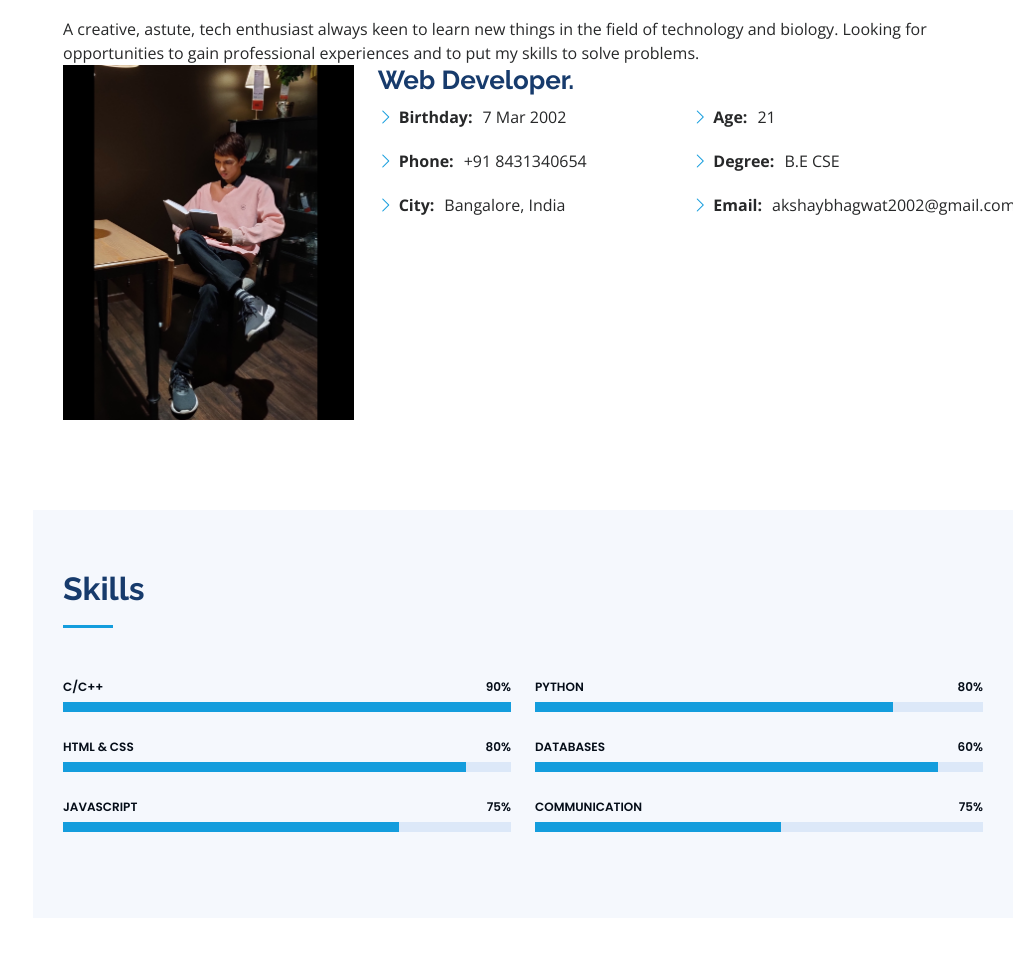
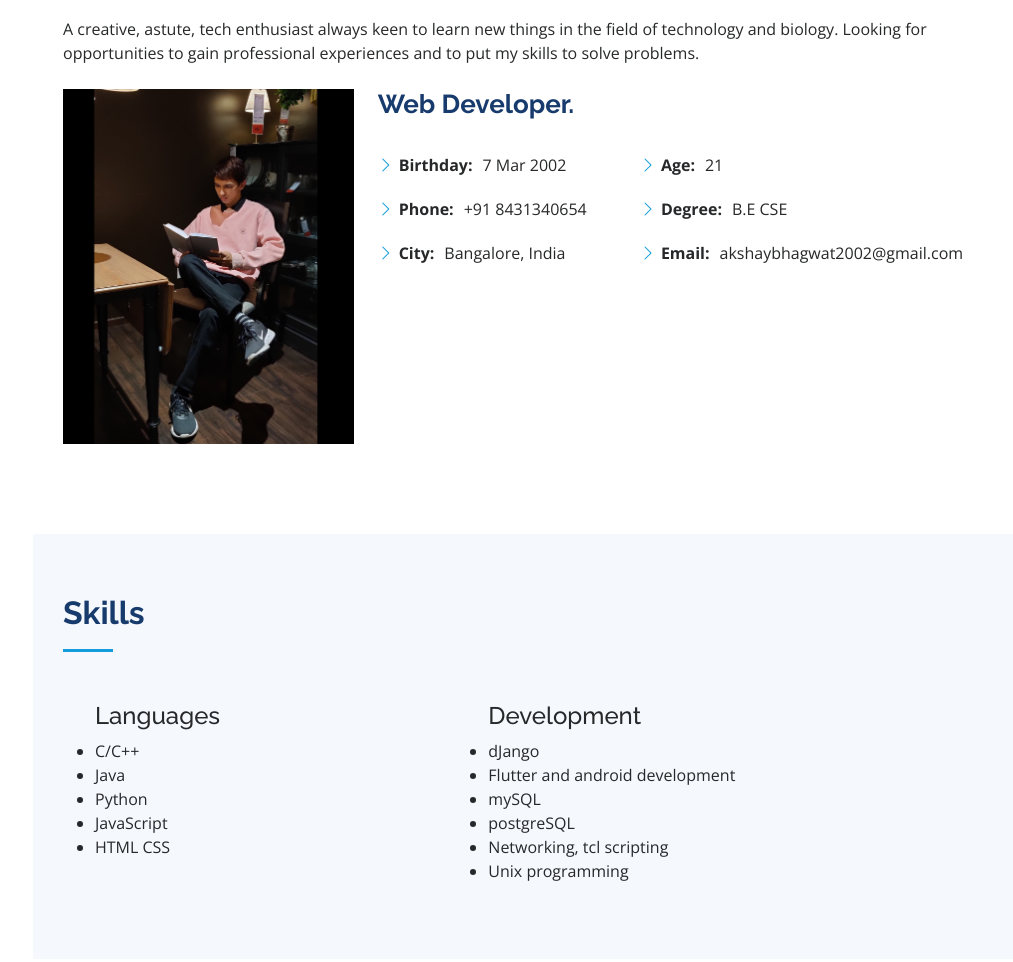
Before and after one commit to Akshay-Bhagwat/portfolio, a plain HTML site: page index.html in a window 1280 px wide. Shown: the part 921-1883 px from the top of the page, without its empty margins (267-1280 px from the left). Drawn offline with nearby package versions, Linux system fonts and the light colour scheme.

Commit message:
Update index.html

```diff
--- a/index.html
+++ b/index.html
@@ -5,7 +5,7 @@
   <meta charset="utf-8">
   <meta content="width=device-width, initial-scale=1.0" name="viewport">
 
-  <title>iPortfolio Bootstrap Template - Index</title>
+  <title>Akshay Bhagwat</title>
   <meta content="" name="description">
   <meta content="" name="keywords">
 
@@ -86,16 +86,16 @@
         <div class="section-title">
           <h2>About</h2>
           <p>A creative, astute, tech enthusiast always keen to learn new things in the field of technology and biology.
-            Looking for opportunities to gain professional experiences and to put my skills to solve problems.</p>
+            Looking for opportunities to gain professional experiences and to put my skills to solve problems.</p><br>
         <div class="row">
           <div class="col-lg-4" data-aos="fade-right">
             <img src="assets/img/profile-img.jpeg" class="img-fluid" alt="">
           </div>
           <div class="col-lg-8 pt-4 pt-lg-0 content" data-aos="fade-left">
             <h3> Web Developer.</h3>
-
+            <br>
             <div class="row">
-              <div class="col-lg-6">
+              <div class="col-lg-5">
                 <ul>
                   <li><i class="bi bi-chevron-right"></i> <strong>Birthday:</strong> <span>7 Mar 2002</span></li>
 
@@ -103,7 +103,7 @@
                   <li><i class="bi bi-chevron-right"></i> <strong>City:</strong> <span>Bangalore, India</span></li>
                 </ul>
               </div>
-              <div class="col-lg-6">
+              <div class="col-lg-5">
                 <ul>
                   <li><i class="bi bi-chevron-right"></i> <strong>Age:</strong> <span>21</span></li>
                   <li><i class="bi bi-chevron-right"></i> <strong>Degree:</strong> <span>B.E CSE</span></li>
@@ -133,57 +133,27 @@
         </div>
 
         <div class="row skills-content">
+            <div class="col-lg-5">
+              <ul> <h4>Languages</h4>
+                  <li>C/C++</li>
+                  <li>Java</li>
+                  <li>Python</li>
+                  <li>JavaScript</li>
+                  <li>HTML CSS</li>
+              </ul>
+            </div>
+            <div class="col-lg-5">
 
-          <div class="col-lg-6" data-aos="fade-up">
+              <ul> <h4>Development</h4>
+                <li>dJango</li>
+                <li>Flutter and android development</li>
+                <li>mySQL</li>
+                <li>postgreSQL</li>
+                <li>Networking, tcl scripting</li>
+                <li>Unix programming</li>
+              </ul>
 
-            <div class="progress">
-              <span class="skill">C/C++ <i class="val">90%</i></span>
-              <div class="progress-bar-wrap">
-                <div class="progress-bar" role="progressbar" aria-valuenow="100" aria-valuemin="0" aria-valuemax="100"></div>
-              </div>
             </div>
-
-            <div class="progress">
-              <span class="skill">HTML & CSS <i class="val">80%</i></span>
-              <div class="progress-bar-wrap">
-                <div class="progress-bar" role="progressbar" aria-valuenow="90" aria-valuemin="0" aria-valuemax="100"></div>
-              </div>
-            </div>
-
-            <div class="progress">
-              <span class="skill">JavaScript <i class="val">75%</i></span>
-              <div class="progress-bar-wrap">
-                <div class="progress-bar" role="progressbar" aria-valuenow="75" aria-valuemin="0" aria-valuemax="100"></div>
-              </div>
-            </div>
-
-          </div>
-
-          <div class="col-lg-6" data-aos="fade-up" data-aos-delay="100">
-
-            <div class="progress">
-              <span class="skill">Python <i class="val">80%</i></span>
-              <div class="progress-bar-wrap">
-                <div class="progress-bar" role="progressbar" aria-valuenow="80" aria-valuemin="0" aria-valuemax="100"></div>
-              </div>
-            </div>
-
-            <div class="progress">
-              <span class="skill">Databases <i class="val">60%</i></span>
-              <div class="progress-bar-wrap">
-                <div class="progress-bar" role="progressbar" aria-valuenow="90" aria-valuemin="0" aria-valuemax="100"></div>
-              </div>
-            </div>
-
-            <div class="progress">
-              <span class="skill">Communication <i class="val">75%</i></span>
-              <div class="progress-bar-wrap">
-                <div class="progress-bar" role="progressbar" aria-valuenow="55" aria-valuemin="0" aria-valuemax="100"></div>
-              </div>
-            </div>
-
-          </div>
-
         </div>
 
       </div>
@@ -242,6 +212,25 @@
                 Bullet physics SDK for real world physics simulations and
                 text rendering using Freetype opensource tool.</em></p>
               <a href="https://github.com/Akshay-Bhagwat/Gravity-Ball.git">[GITHUB]</a>
+
+            </div>
+            <div class="resume-item">
+              <h4>Favorite spot saver (In progress)</h4>
+
+              <p><em>An android app to save memo about good locations and
+                experiences implemented using Flutter. Firebase for database
+                and authentication. Google maps plugin for map related
+                features</em></p>
+
+
+            </div>
+            <div class="resume-item">
+              <h4>Trojan creation and infection</h4>
+
+              <p><em>Simple exercise to demonstrate creation of a basic trojan
+                using Metasploit framework. Infection of malware using
+                social engineering methods.</em></p>
+
 
             </div>
           </div>
@@ -332,7 +321,7 @@
         <!-- You can delete the links only if you purchased the pro version. -->
         <!-- Licensing information: https://bootstrapmade.com/license/ -->
         <!-- Purchase the pro version with working PHP/AJAX contact form: https://bootstrapmade.com/iportfolio-bootstrap-portfolio-websites-template/ -->
-        Designed by <a href="https://bootstrapmade.com/">BootstrapMade</a>
+
       </div>
     </div>
   </footer><!-- End  Footer -->
```
